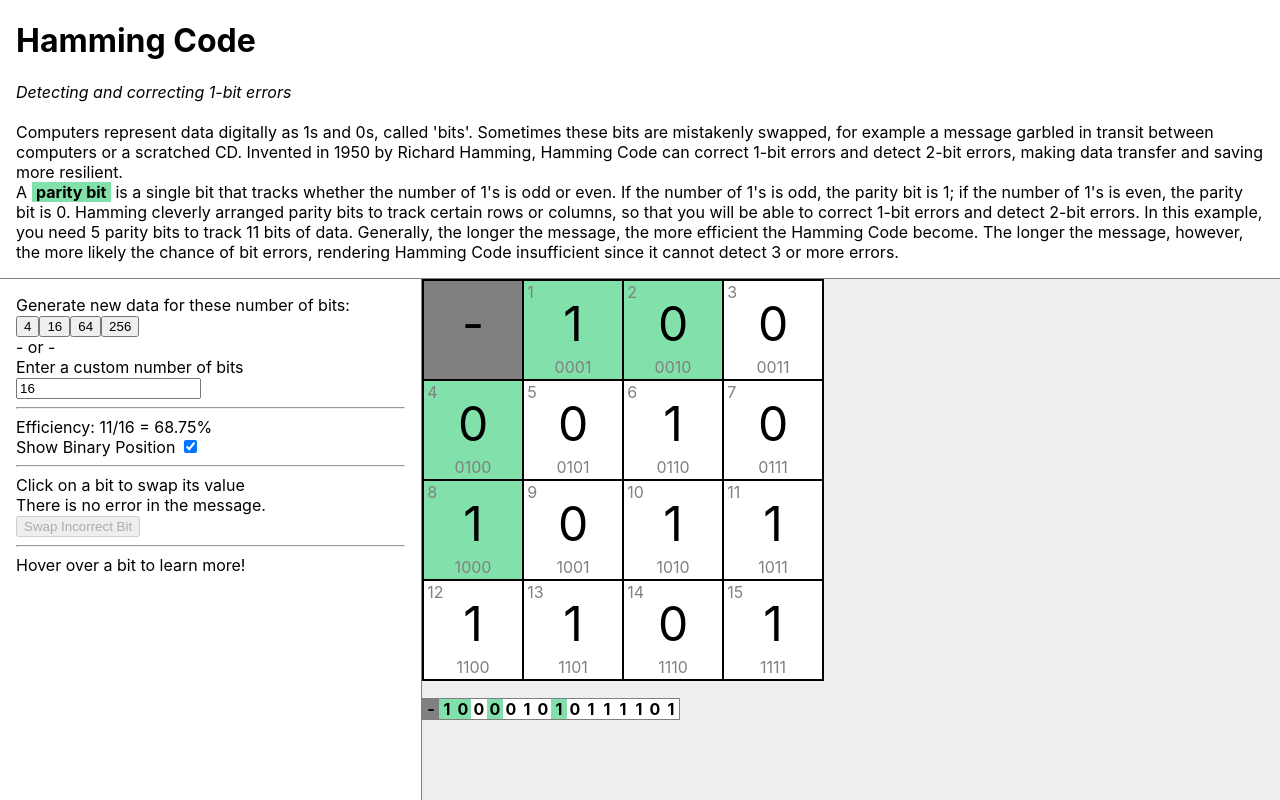
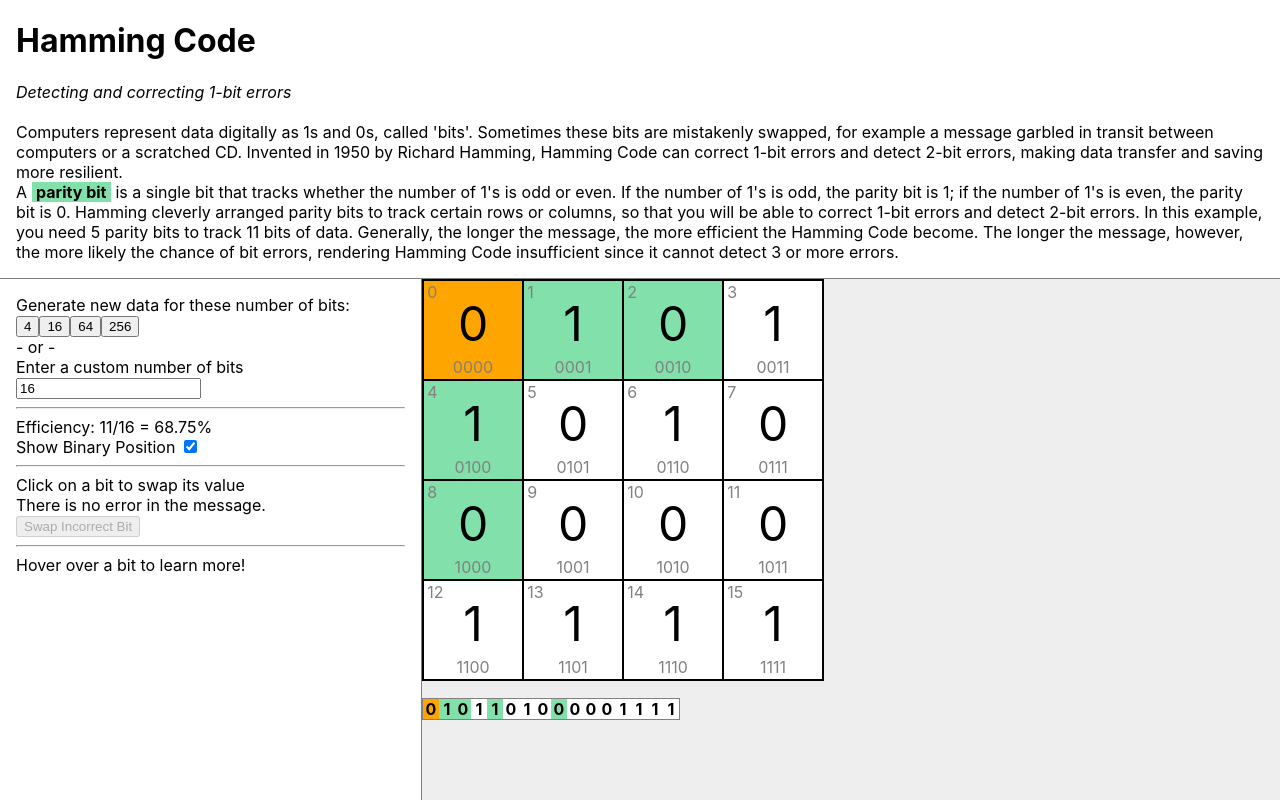
Before and after one commit to harryli0088/hamming-code, a React (Create React App) app: page / in a window 1280 px wide. Built offline with nearby package versions, Linux system fonts and the light colour scheme.

Commit message:
added overall parity check tests for 2 bit error detection

```diff
--- a/src/App.tsx
+++ b/src/App.tsx
@@ -238,6 +238,13 @@ class App extends React.Component<{},AppState> {
           <iframe title="3blue1brown" width="560" height="315" src="https://www.youtube.com/embed/X8jsijhllIA" frameBorder="0" allow="accelerometer; autoplay; encrypted-media; gyroscope; picture-in-picture" allowFullScreen></iframe>
         </section>
 
+        <section>
+          <h3>Limitations</h3>
+
+          <div>From Wikiepdia:</div>
+          <div><i>"If the decoder does not attempt to correct errors, it can reliably detect triple bit errors. If the decoder does correct errors, some triple errors will be mistaken for single errors and "corrected" to the wrong value. Error correction is therefore a trade-off between certainty (the ability to reliably detect triple bit errors) and resiliency (the ability to keep functioning in the face of single bit errors)."</i></div>
+        </section>
+
         <footer>
           <div>Thank you to 3Blue1Brown for the inspiration and explanation!</div>
 
--- a/src/Bit.tsx
+++ b/src/Bit.tsx
@@ -110,7 +110,6 @@ class Bit extends React.Component<BitProps,{}> {
 
     const colorClassName = this.getColorClassName()
     const opacityClassName = this.getOpacityClassName()
-    const renderBit = bitIndex>0 ? bit : "-"
 
     if(isCell) {
       return (
@@ -125,7 +124,7 @@ class Bit extends React.Component<BitProps,{}> {
             width: width - 2,
           }}
         >
-          <div className="value">{renderBit}</div>
+          <div className="value">{bit}</div>
           <div className="binaryBitIndex">{showBinary ? dec2binPadded(bitIndex, paddedBinaryLength) : null}</div>
           <div className="bitIndex">{bitIndex}</div>
         </div>
@@ -138,7 +137,7 @@ class Bit extends React.Component<BitProps,{}> {
         onClick={e => onClickBit(bitIndex)}
         onMouseOver={e => onMouseOverBit(bitIndex)}
       >
-        {renderBit}
+        {bit}
       </span>
     )
   }
--- a/src/bit.scss
+++ b/src/bit.scss
@@ -50,7 +50,7 @@
 }
 
 .colorZerothBit {
-  background-color: gray;
+  background-color: orange;
 }
 .colorErrorBit {
   background-color: red;
--- a/src/utils/generateData.ts
+++ b/src/utils/generateData.ts
@@ -6,15 +6,19 @@ import getCorrectParityBitValues from "utils/getCorrectParityBitValues"
  * @return            2d data array
  */
 export default function generateData(numberBits:number):number[] {
-  const data = []
+  const data = [0] //set the first bit to zero for now
 
   while(data.length < numberBits) { //while we do not have enough rows
     data.push(Math.random()>0.5 ? 1 : 0) //push the bit
   }
 
+  //set the value of each parity bit
   getCorrectParityBitValues(data).forEach((value, powerOf2) => {
     data[Math.pow(2, powerOf2)] = value //set the parity bit
   })
 
+  //set the first bit to the parity of the whole data array
+  data[0] = data.reduce((accumulator, currentValue) => accumulator^=currentValue, 0)
+
   return data
 }
--- a/src/utils/validateDataArray.ts
+++ b/src/utils/validateDataArray.ts
@@ -1,18 +1,25 @@
 import zeroOrOne from "utils/zeroOrOne"
 
 /**
- * given a data array, return 0 if the data array is valid, else the index of the wrong bit
+ * given a data array, return 0 if the data array is valid, else the index of the wrong bit or the data length if 2 errors are detected
  * @param  data data array
- * @return      0 if valid, else the index of the bit with an error if invalid
+ * @return      0 if valid, else the index of the bit with an error if invalid, else the data length if 2 errors are detected
  */
 export default function validateDataArray(data:number[]):number {
   let errorIndex = 0
+  let paritySum = 0
 
   data.forEach((bit, bitIndex) => {
     if(zeroOrOne(bit) === 1) { //if this bit is one
       errorIndex = errorIndex ^ bitIndex //XOR the bit index
+      ++paritySum //increment the parity sum (this includes the first overall parity bit)
     }
   })
 
+  //if the parity is correct AND we have an error, this means we detected a 2 bit error
+  if(paritySum%2===0 && errorIndex) {
+    return data.length
+  }
+
   return errorIndex
 }
```
Also changed, not shown: 2 other files (tests, documents, lock files or other folders).
